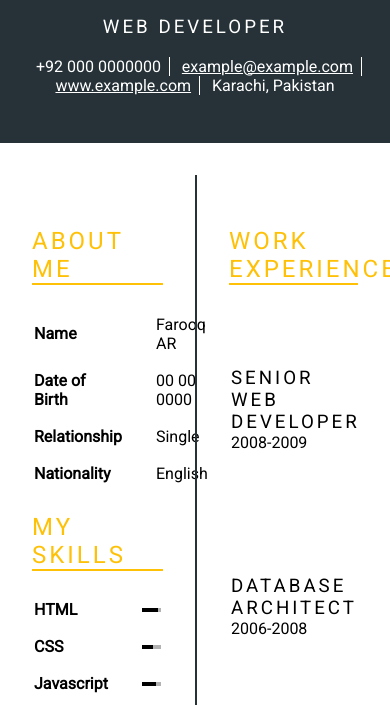
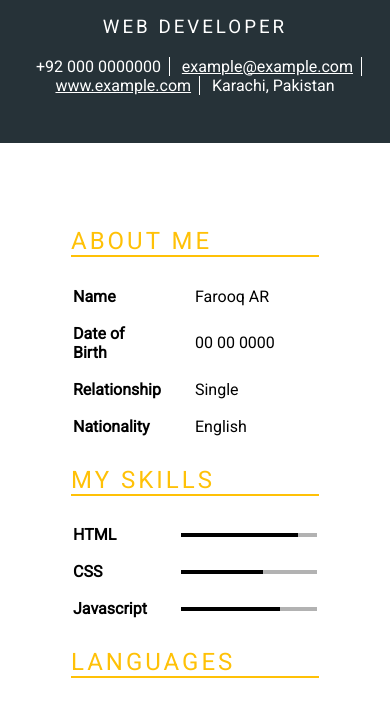
Before and after one commit to FarooqAR/learn-html-css, a plain HTML site: page index.html in a window 390 px wide. Shown: the part 99-804 px from the top of the page. Drawn offline with Linux system fonts and the light colour scheme.

Commit message:
add media query for tablets and below

```diff
--- a/styles.css
+++ b/styles.css
@@ -104,3 +104,13 @@ table.interests tr td{
 .progress .progress-inner.ur{
     width: 90%;
 }
+@media screen and (max-width: 762px){
+    #container .col{
+        float: none;
+        width: 80%;
+        margin: auto;
+    }
+    #container .col.right{
+        border-left: none;
+    }
+}
```
